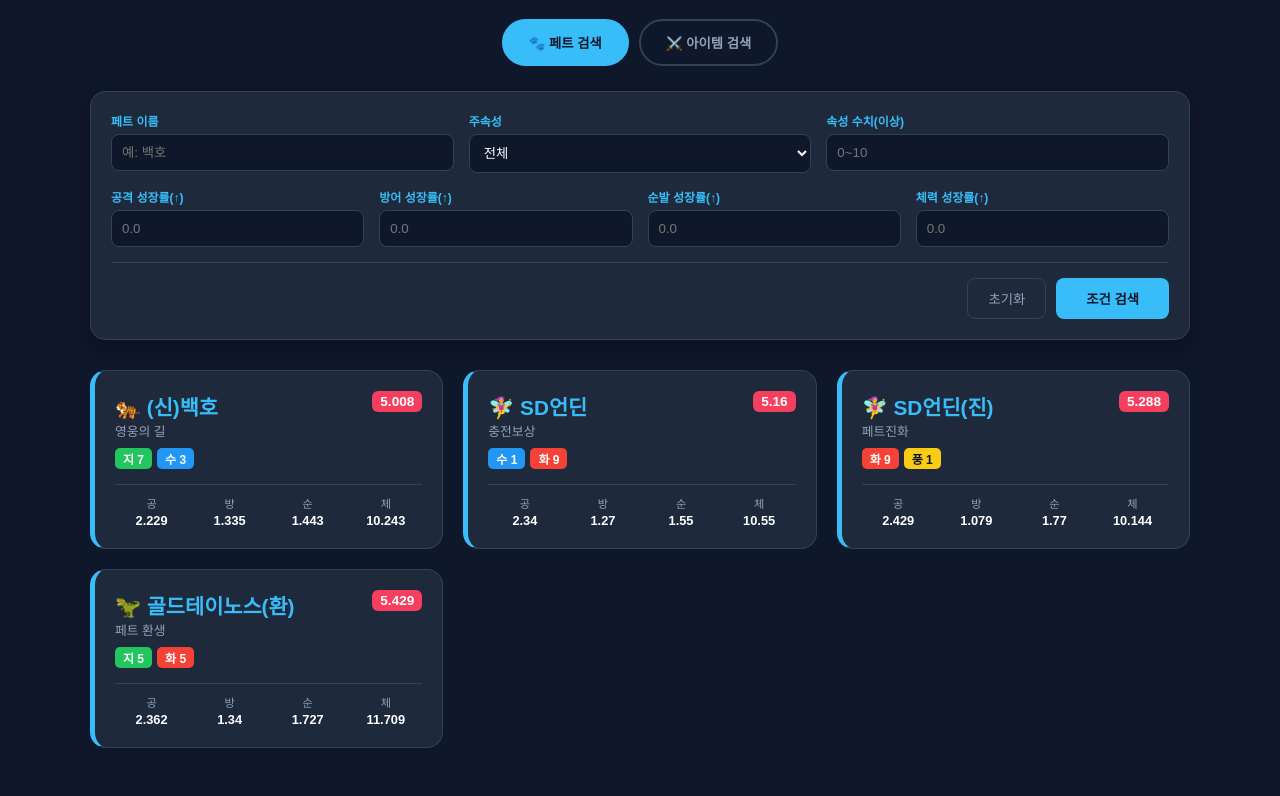
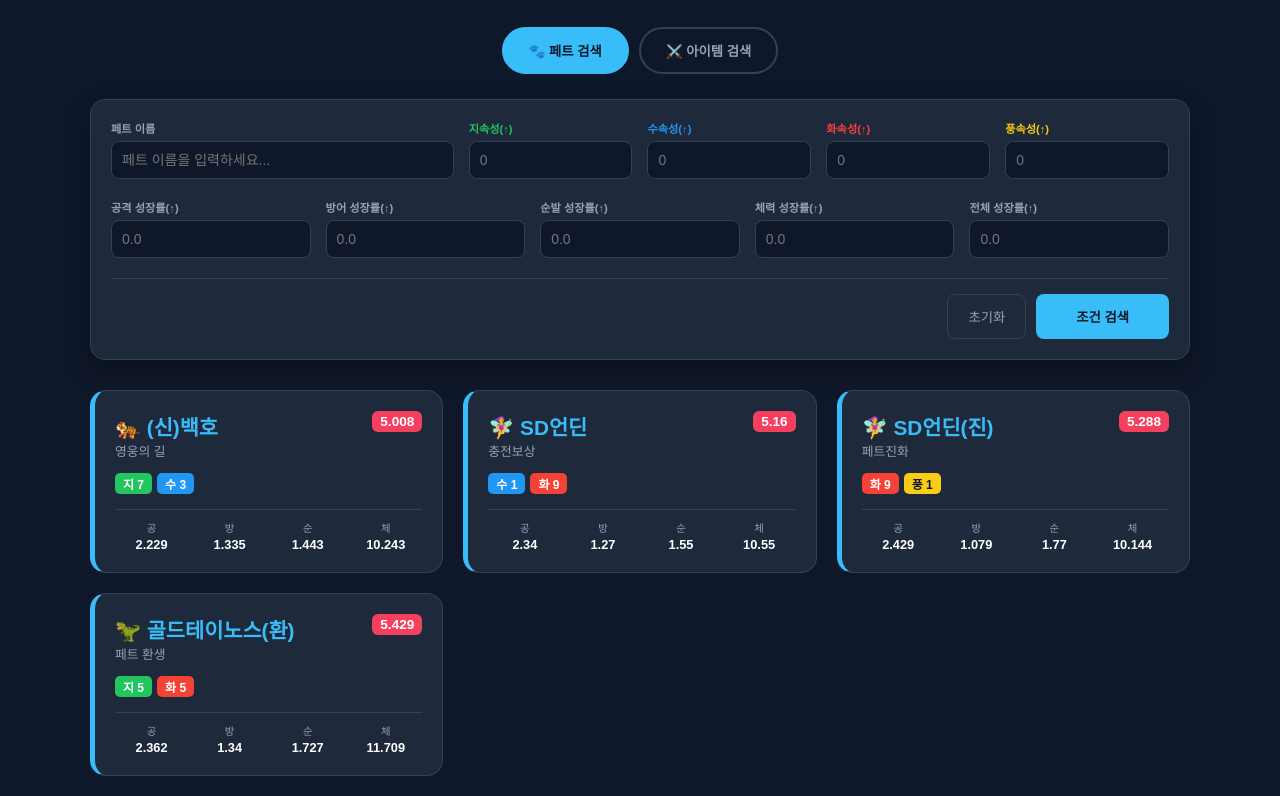
Before and after one commit to JeongDae-stack/JeongDae-stack.github.io, a plain HTML site: page index.html in a window 1280 px wide. Both pictures are taken after a click on the button "조건 검색". Shown: the part 81-877 px from the top of the page. Before the commit the page ends 849 px from the top, so only its background shows below. Drawn offline with Linux system fonts and the light colour scheme.

Commit message:
Add Data

```diff
--- a/index.html
+++ b/index.html
@@ -14,28 +14,35 @@
         body { font-family: 'Pretendard', sans-serif; background-color: var(--bg-color); color: var(--text-main); margin: 0; padding: 20px; }
         .container { max-width: 1100px; margin: 0 auto; }
 
-        /* 탭 메뉴 */
+        /* 네비게이션 */
         .nav-tabs { display: flex; justify-content: center; gap: 10px; margin-bottom: 25px; }
         .nav-btn { padding: 12px 25px; border-radius: 30px; border: 2px solid #334155; background: transparent; color: var(--text-sub); cursor: pointer; font-weight: bold; transition: 0.3s; }
         .nav-btn.active-pet { background: var(--primary); color: #0f172a; border-color: var(--primary); }
         .nav-btn.active-item { background: var(--item-color); color: #0f172a; border-color: var(--item-color); }
 
-        /* 상세 검색 패널 */
+        /* 검색 패널 */
         .search-panel { background: var(--card-bg); padding: 20px; border-radius: 15px; box-shadow: 0 10px 25px rgba(0,0,0,0.3); margin-bottom: 30px; border: 1px solid #334155; }
-        .search-row { display: grid; grid-template-columns: repeat(auto-fit, minmax(150px, 1fr)); gap: 15px; margin-bottom: 15px; }
+        .search-row { display: grid; grid-template-columns: repeat(auto-fit, minmax(120px, 1fr)); gap: 15px; margin-bottom: 20px; }
         .search-group { display: flex; flex-direction: column; gap: 5px; }
-        .search-group label { font-size: 0.75rem; color: var(--primary); font-weight: bold; }
+        .search-group label { font-size: 0.7rem; color: var(--text-sub); font-weight: bold; text-transform: uppercase; }
+        .label-지 { color: var(--elem-지) !important; }
+        .label-수 { color: var(--elem-수) !important; }
+        .label-화 { color: var(--elem-화) !important; }
+        .label-풍 { color: var(--elem-풍) !important; }
 
-        input, select { padding: 10px; border-radius: 8px; border: 1px solid #334155; background: #0f172a; color: white; outline: none; transition: 0.3s; }
+        input { padding: 10px; border-radius: 8px; border: 1px solid #334155; background: #0f172a; color: white; outline: none; font-size: 14px; }
         input:focus { border-color: var(--primary); }
 
         .search-actions { display: flex; justify-content: flex-end; gap: 10px; border-top: 1px solid #334155; padding-top: 15px; }
-        .btn-search { padding: 10px 30px; border-radius: 8px; border: none; font-weight: bold; cursor: pointer; background: var(--primary); color: #0f172a; }
-        .btn-reset { padding: 10px 20px; border-radius: 8px; border: 1px solid #334155; background: transparent; color: var(--text-sub); cursor: pointer; }
+        .btn-search { padding: 12px 40px; border-radius: 8px; border: none; font-weight: bold; cursor: pointer; background: var(--primary); color: #0f172a; transition: 0.2s; }
+        .btn-search:hover { transform: scale(1.05); filter: brightness(1.1); }
+        .btn-reset { padding: 12px 20px; border-radius: 8px; border: 1px solid #334155; background: transparent; color: var(--text-sub); cursor: pointer; }
 
-        /* 결과 영역 */
+        /* 카드 디자인 */
         #resultArea { display: grid; grid-template-columns: repeat(auto-fill, minmax(320px, 1fr)); gap: 20px; }
-        .card { background: var(--card-bg); border-radius: 16px; padding: 20px; border: 1px solid #334155; position: relative; transition: 0.3s; }
+        .card { background: var(--card-bg); border-radius: 16px; padding: 20px; border: 1px solid #334155; position: relative; transition: 0.3s; overflow: hidden; }
+        .card:hover { border-color: var(--primary); transform: translateY(-3px); }
+
         .elem-badge { display: inline-block; padding: 2px 8px; border-radius: 5px; font-size: 0.75rem; font-weight: bold; margin-right: 5px; margin-top: 8px; }
         .bg-지 { background-color: var(--elem-지); color: white; }
         .bg-수 { background-color: var(--elem-수); color: white; }
@@ -45,7 +52,7 @@
         .stat-group { margin-top: 15px; padding-top: 10px; border-top: 1px solid #334155; }
         .stat-grid { display: grid; grid-template-columns: repeat(4, 1fr); gap: 5px; text-align: center; }
         .stat-val { font-size: 0.8rem; display: flex; flex-direction: column; align-items: center; }
-        .stat-label { color: var(--text-sub); font-size: 0.7rem; margin-bottom: 2px; }
+        .stat-label { color: var(--text-sub); font-size: 0.65rem; margin-bottom: 2px; }
         .stat-num { font-weight: bold; color: #fff; }
         .total-badge { position: absolute; top: 20px; right: 20px; background: var(--accent); color: white; padding: 3px 8px; border-radius: 6px; font-weight: bold; font-size: 0.85rem; }
     </style>
@@ -53,7 +60,7 @@
 <body>
 
 <div class="container">
-    <h1 style="text-align:center; color:var(--primary);">StoneAge Database</h1>
+    <h1 style="text-align:center; color:var(--primary); margin-bottom:30px;">StoneAge Database</h1>
 
     <div class="nav-tabs">
         <button id="petBtn" class="nav-btn active-pet" onclick="switchTab('pet')">🐾 페트 검색</button>
@@ -62,31 +69,36 @@
 
     <!-- 페트 상세 검색 패널 -->
     <div id="petSearchPanel" class="search-panel">
+        <!-- 1행: 이름 및 속성 조건 -->
         <div class="search-row">
-            <div class="search-group">
+            <div class="search-group" style="grid-column: span 2;">
                 <label>페트 이름</label>
-                <input type="text" id="pName" placeholder="예: 백호">
+                <input type="text" id="pName" placeholder="페트 이름을 입력하세요...">
             </div>
             <div class="search-group">
-                <label>주속성</label>
-                <select id="pElem">
-                    <option value="">전체</option>
-                    <option value="지">지속성</option>
-                    <option value="수">수속성</option>
-                    <option value="화">화속성</option>
-                    <option value="풍">풍속성</option>
-                </select>
+                <label class="label-지">지속성(↑)</label>
+                <input type="number" id="eJi" placeholder="0" min="0" max="10">
             </div>
             <div class="search-group">
-                <label>속성 수치(이상)</label>
-                <input type="number" id="pElemVal" placeholder="0~10" min="0" max="10">
+                <label class="label-수">수속성(↑)</label>
+                <input type="number" id="eSu" placeholder="0" min="0" max="10">
+            </div>
+            <div class="search-group">
+                <label class="label-화">화속성(↑)</label>
+                <input type="number" id="eHwa" placeholder="0" min="0" max="10">
+            </div>
+            <div class="search-group">
+                <label class="label-풍">풍속성(↑)</label>
+                <input type="number" id="ePung" placeholder="0" min="0" max="10">
             </div>
         </div>
+        <!-- 2행: 성장률 조건 -->
         <div class="search-row">
             <div class="search-group"><label>공격 성장률(↑)</label><input type="number" id="minAtk" step="0.1" placeholder="0.0"></div>
             <div class="search-group"><label>방어 성장률(↑)</label><input type="number" id="minDef" step="0.1" placeholder="0.0"></div>
             <div class="search-group"><label>순발 성장률(↑)</label><input type="number" id="minAgi" step="0.1" placeholder="0.0"></div>
             <div class="search-group"><label>체력 성장률(↑)</label><input type="number" id="minHp" step="0.1" placeholder="0.0"></div>
+            <div class="search-group"><label>전체 성장률(↑)</label><input type="number" id="minTotal" step="0.1" placeholder="0.0"></div>
         </div>
         <div class="search-actions">
             <button class="btn-reset" onclick="resetSearch()">초기화</button>
@@ -94,12 +106,12 @@
         </div>
     </div>
 
-    <!-- 아이템 검색창 (간소화) -->
+    <!-- 아이템 검색 패널 -->
     <div id="itemSearchPanel" class="search-panel" style="display:none;">
         <div class="search-row">
             <div class="search-group" style="grid-column: span 2;">
                 <label>아이템 이름</label>
-                <input type="text" id="iName" placeholder="아이템명을 입력하세요...">
+                <input type="text" id="iName" placeholder="아이템 이름을 입력하세요...">
             </div>
         </div>
         <div class="search-actions">
@@ -113,17 +125,16 @@
 <script>
     let currentTab = 'pet';
 
-    // 데이터
+    // 데이터 구조 반영
     const petData = [
         { "name": "(신)백호", "sub": "영웅의 길", "elem": {"지":7, "수":3}, "total": 5.008, "stats": {"atk":2.229, "def":1.335, "agi":1.443, "hp":10.243}, "init": {"atk":12, "def":7, "agi":7, "hp":56}, "emoji": "🐅" },
         { "name": "SD언딘", "sub": "충전보상", "elem": {"수":1, "화":9}, "total": 5.160, "stats": {"atk":2.34, "def":1.27, "agi":1.55, "hp":10.55}, "init": {"atk":14, "def":6, "agi":9, "hp":56}, "emoji": "🧚‍♀️" },
         { "name": "SD언딘(진)", "sub": "페트진화", "elem": {"화":9, "풍":1}, "total": 5.288, "stats": {"atk":2.429, "def":1.079, "agi":1.77, "hp":10.144}, "init": {"atk":14, "def":6, "agi":10, "hp":60}, "emoji": "🧚‍♀️" },
         { "name": "골드테이노스(환)", "sub": "페트 환생", "elem": {"지":5, "화":5}, "total": 5.429, "stats": {"atk":2.362, "def":1.34, "agi":1.727, "hp":11.709}, "init": {"atk":15, "def":8, "agi":10, "hp":65}, "emoji": "🦖" }
+        // 여기에 전체 텍스트 파일 데이터[.txt]를 붙여넣으세요.
     ];
 
-    const itemData = [
-        { "name": "태양의 목걸이", "type": "장신구", "effect": "공격력 +20, 순발력 +10", "desc": "빛나는 태양의 기운이 담긴 목걸이" }
-    ];
+    const itemData = [];
 
     function switchTab(tab) {
         currentTab = tab;
@@ -136,7 +147,6 @@
 
     function resetSearch() {
         document.querySelectorAll('input').forEach(i => i.value = "");
-        document.querySelector('select').value = "";
     }
 
     function doSearch() {
@@ -144,30 +154,48 @@
         area.innerHTML = "";
 
         if (currentTab === 'pet') {
-            const name = document.getElementById('pName').value.toLowerCase();
-            const elem = document.getElementById('pElem').value;
-            const elemVal = parseFloat(document.getElementById('pElemVal').value) || 0;
-            const mAtk = parseFloat(document.getElementById('minAtk').value) || 0;
-            const mDef = parseFloat(document.getElementById('minDef').value) || 0;
-            const mAgi = parseFloat(document.getElementById('minAgi').value) || 0;
-            const mHp = parseFloat(document.getElementById('minHp').value) || 0;
+            const filters = {
+                name: document.getElementById('pName').value.toLowerCase(),
+                지: parseInt(document.getElementById('eJi').value) || 0,
+                수: parseInt(document.getElementById('eSu').value) || 0,
+                화: parseInt(document.getElementById('eHwa').value) || 0,
+                풍: parseInt(document.getElementById('ePung').value) || 0,
+                atk: parseFloat(document.getElementById('minAtk').value) || 0,
+                def: parseFloat(document.getElementById('minDef').value) || 0,
+                agi: parseFloat(document.getElementById('minAgi').value) || 0,
+                hp: parseFloat(document.getElementById('minHp').value) || 0,
+                total: parseFloat(document.getElementById('minTotal').value) || 0
+            };
 
             const filtered = petData.filter(p => {
-                const matchName = p.name.toLowerCase().includes(name);
-                const matchElem = elem ? (p.elem && p.elem[elem] >= elemVal) : true;
-                const matchStats = p.stats.atk >= mAtk && p.stats.def >= mDef && p.stats.agi >= mAgi && p.stats.hp >= mHp;
-                return matchName && matchElem && matchStats;
+                const matchName = p.name.toLowerCase().includes(filters.name);
+                const matchJi = (p.elem?.지 || 0) >= filters.지;
+                const matchSu = (p.elem?.수 || 0) >= filters.수;
+                const matchHwa = (p.elem?.화 || 0) >= filters.화;
+                const matchPung = (p.elem?.풍 || 0) >= filters.풍;
+                const matchStats = p.stats.atk >= filters.atk && p.stats.def >= filters.def &&
+                                  p.stats.agi >= filters.agi && p.stats.hp >= filters.hp &&
+                                  p.total >= filters.total;
+
+                return matchName && matchJi && matchSu && matchHwa && matchPung && matchStats;
             });
+
+            if(filtered.length === 0) {
+                area.innerHTML = `<div style="grid-column: 1/-1; text-align:center; padding:50px; color:var(--text-sub);">조건에 맞는 페트가 없습니다.</div>`;
+                return;
+            }
 
             filtered.forEach(p => {
                 let elemHtml = '';
-                for(const [k, v] of Object.entries(p.elem || {})) if(v > 0) elemHtml += `<span class="elem-badge bg-${k}">${k} ${v}</span>`;
+                for(const [k, v] of Object.entries(p.elem || {})) {
+                    if(v > 0) elemHtml += `<span class="elem-badge bg-${k}">${k} ${v}</span>`;
+                }
 
                 area.innerHTML += `
                     <div class="card" style="border-left: 5px solid var(--primary)">
                         <div class="total-badge">${p.total}</div>
                         <div style="font-size:1.3rem; font-weight:bold; color:var(--primary);">${p.emoji || '🐾'} ${p.name}</div>
-                        <div style="font-size:0.8rem; color:var(--text-sub);">${p.sub}</div>
+                        <div style="font-size:0.8rem; color:var(--text-sub); margin-bottom:5px;">${p.sub}</div>
                         <div>${elemHtml}</div>
                         <div class="stat-group">
                             <div class="stat-grid">
@@ -179,11 +207,6 @@
                         </div>
                     </div>`;
             });
-        } else {
-            const name = document.getElementById('iName').value.toLowerCase();
-            itemData.filter(i => i.name.toLowerCase().includes(name)).forEach(i => {
-                area.innerHTML += `<div class="card" style="border-left:5px solid var(--item-color)"><div style="font-size:1.3rem; font-weight:bold; color:var(--item-color);">${i.name}</div><div style="font-size:0.9rem; margin-top:10px;">✨ ${i.effect}</div></div>`;
-            });
         }
     }
 </script>
```
